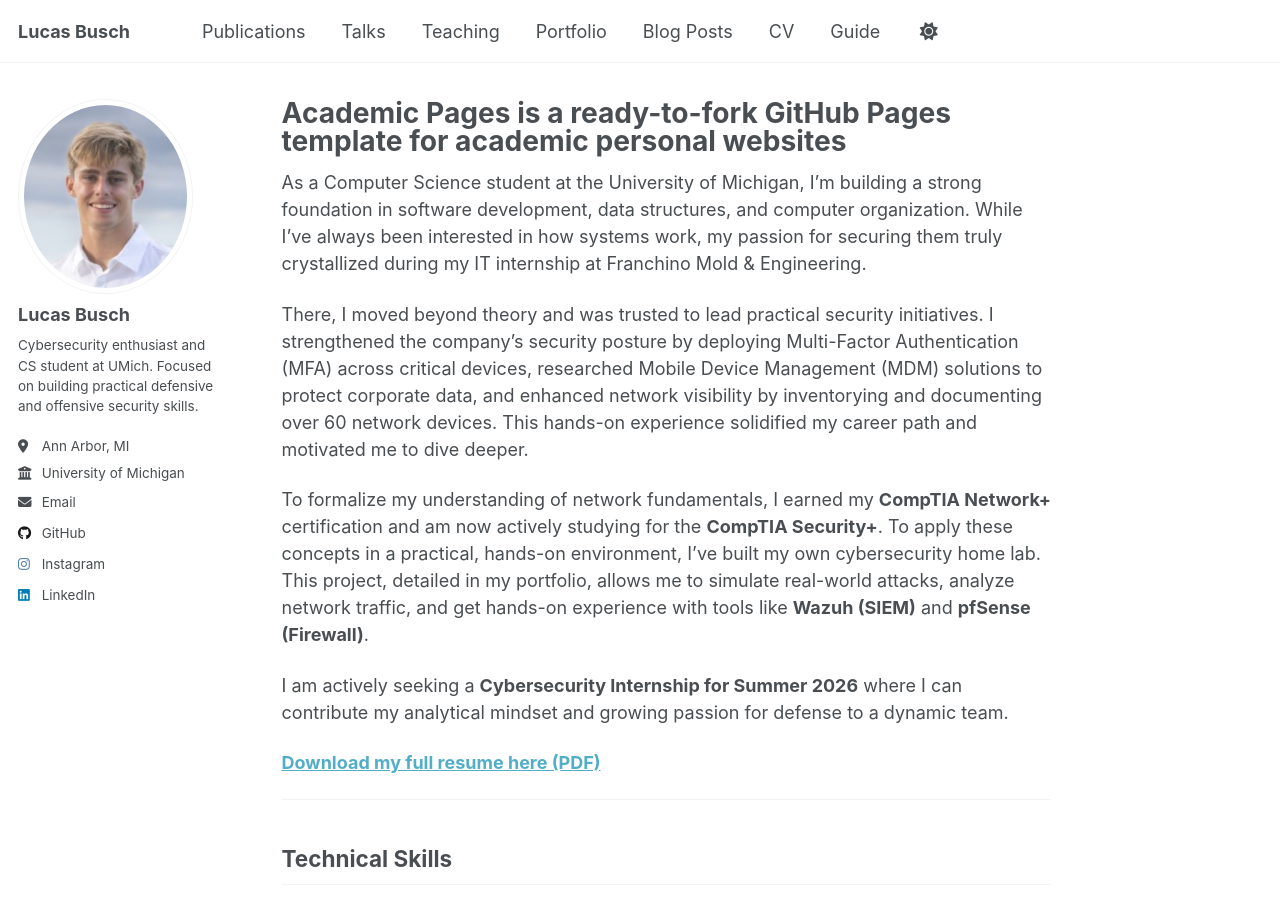
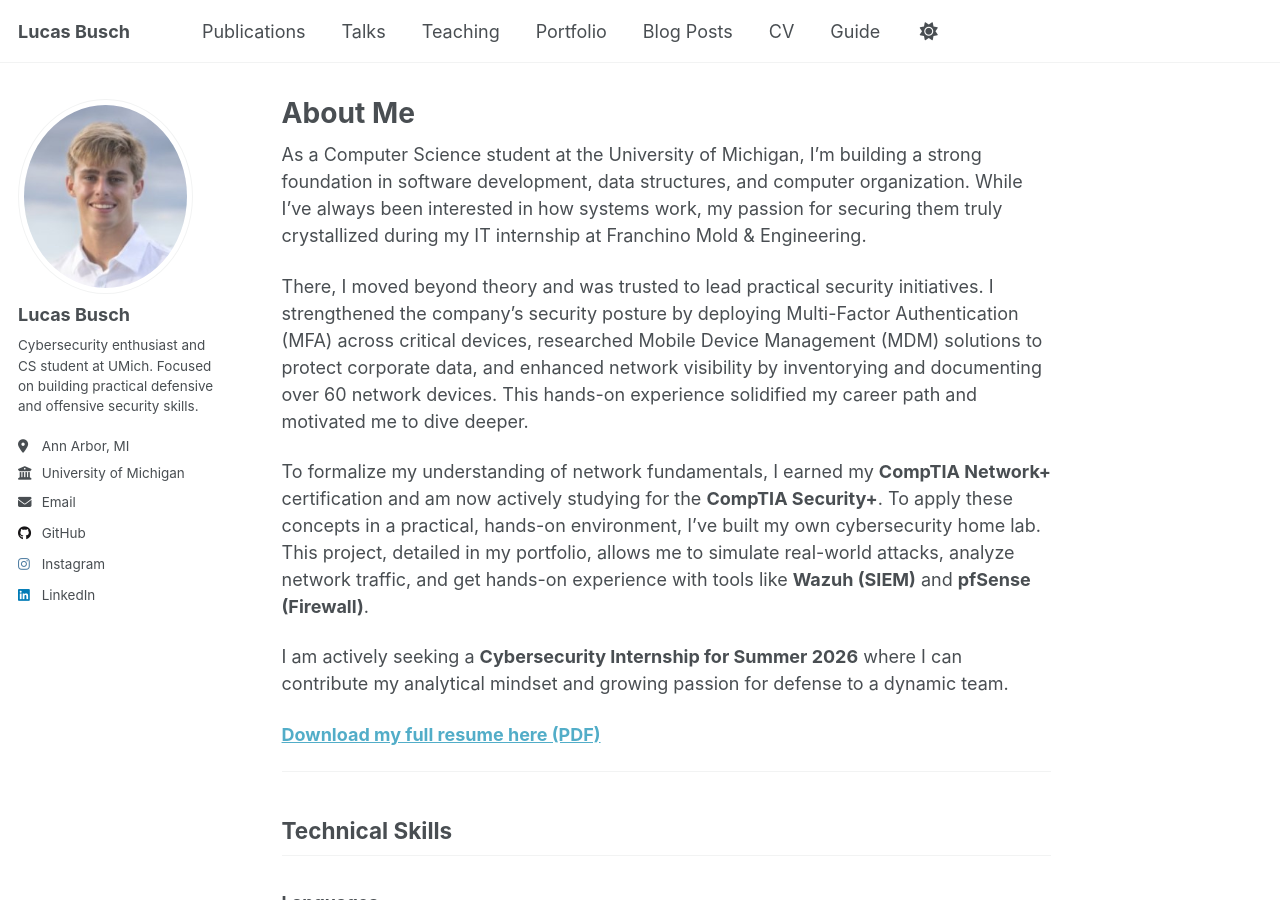
Before and after one commit to busch-l/busch-l.github.io, a Jekyll site: the page built from _pages/about.md, in a window 1280 px wide and 900 px high. Built offline with Jekyll 4.4.1, drawn with Linux system fonts in a browser that asks for light colours; a script that is not in the unit is left out.

Commit message:
about me changes

```diff
--- a/_pages/about.md
+++ b/_pages/about.md
@@ -1,6 +1,6 @@
 ---
 permalink: /
-title: "Academic Pages is a ready-to-fork GitHub Pages template for academic personal websites"
+title: "About Me"
 author_profile: true
 redirect_from:
   - /about/
@@ -15,7 +15,7 @@ To formalize my understanding of network fundamentals, I earned my **CompTIA Net
 
 I am actively seeking a **Cybersecurity Internship for Summer 2026** where I can contribute my analytical mindset and growing passion for defense to a dynamic team.
 
-[**Download my full resume here (PDF)**](/files/Lucas_Busch_Resume.pdf)
+[**Download my full resume here (PDF)**](Busch_Resume.pdf)
 
 ---
 
```
Also changed, not shown: 1 other file.
